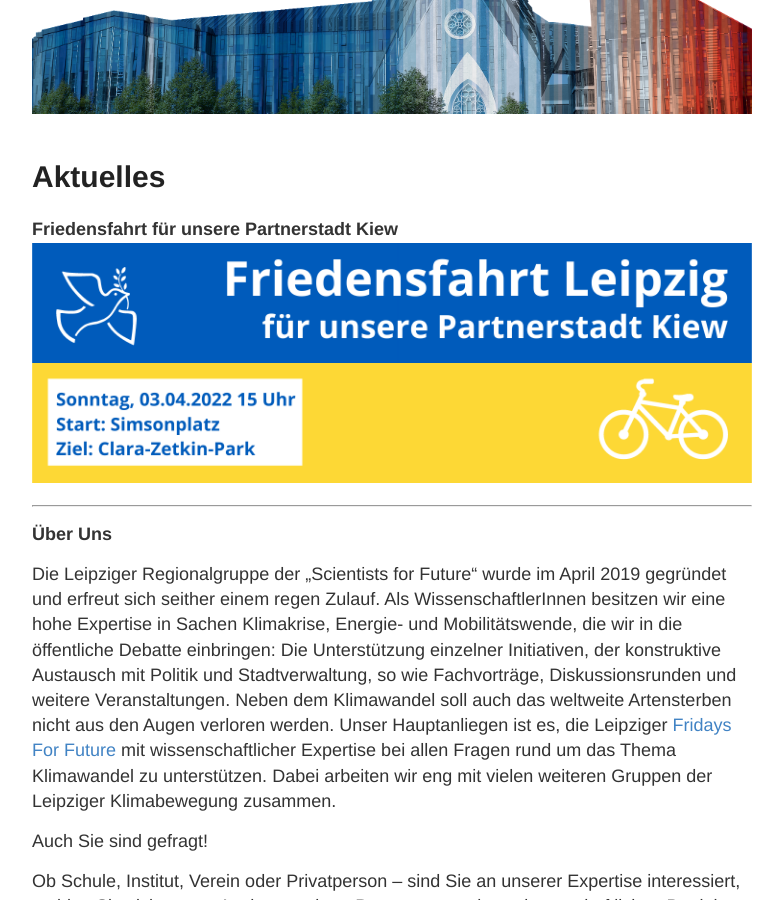
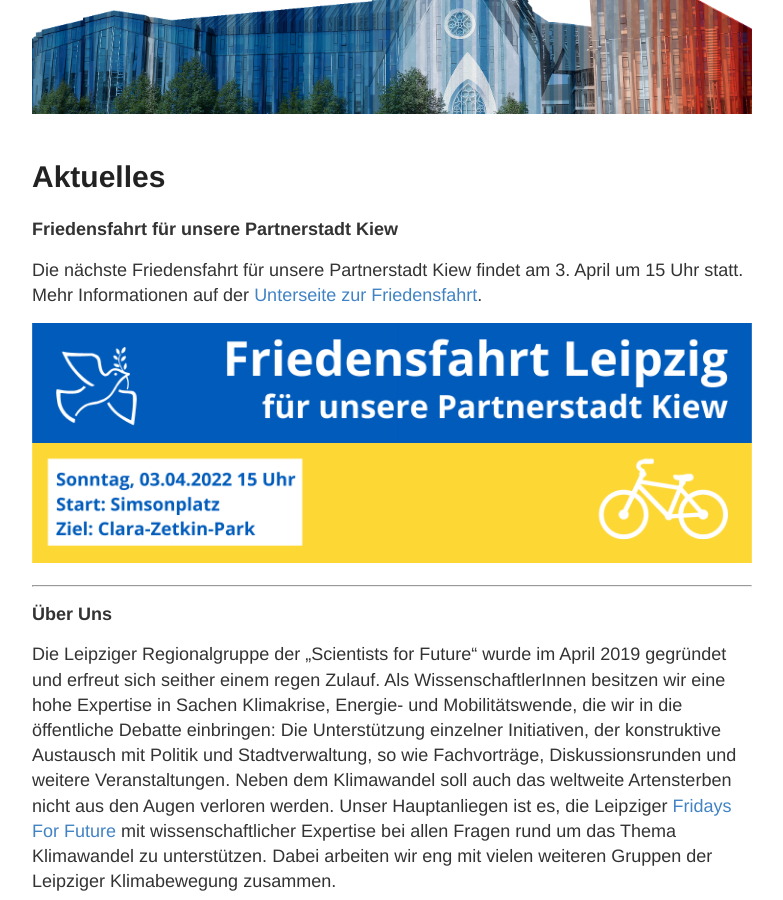
Before and after one commit to s4f-leipzig/s4f-leipzig.github.io, a Jekyll site: the page built from index.md, in a window 1280 px wide and 900 px high, scrolled down 306 px. Shown: the whole window, without its empty margins (248-1031 px from the left). Built offline with Jekyll 4.4.1, drawn with Linux system fonts in a browser that asks for light colours.

Commit message:
Update index.md

```diff
--- a/index.md
+++ b/index.md
@@ -5,6 +5,9 @@ title: Aktuelles
 
 <b>Friedensfahrt für unsere Partnerstadt Kiew</b>
 <br>
+
+Die nächste Friedensfahrt für unsere Partnerstadt Kiew findet am 3. April um 15 Uhr statt. Mehr Informationen auf der <a href="https://s4f-leipzig.de/friedensfahrt/" target="blank">Unterseite zur Friedensfahrt</a>.
+
 <img src="/images/Friedensfahrt-2022-04-03.png">
 
 
```
